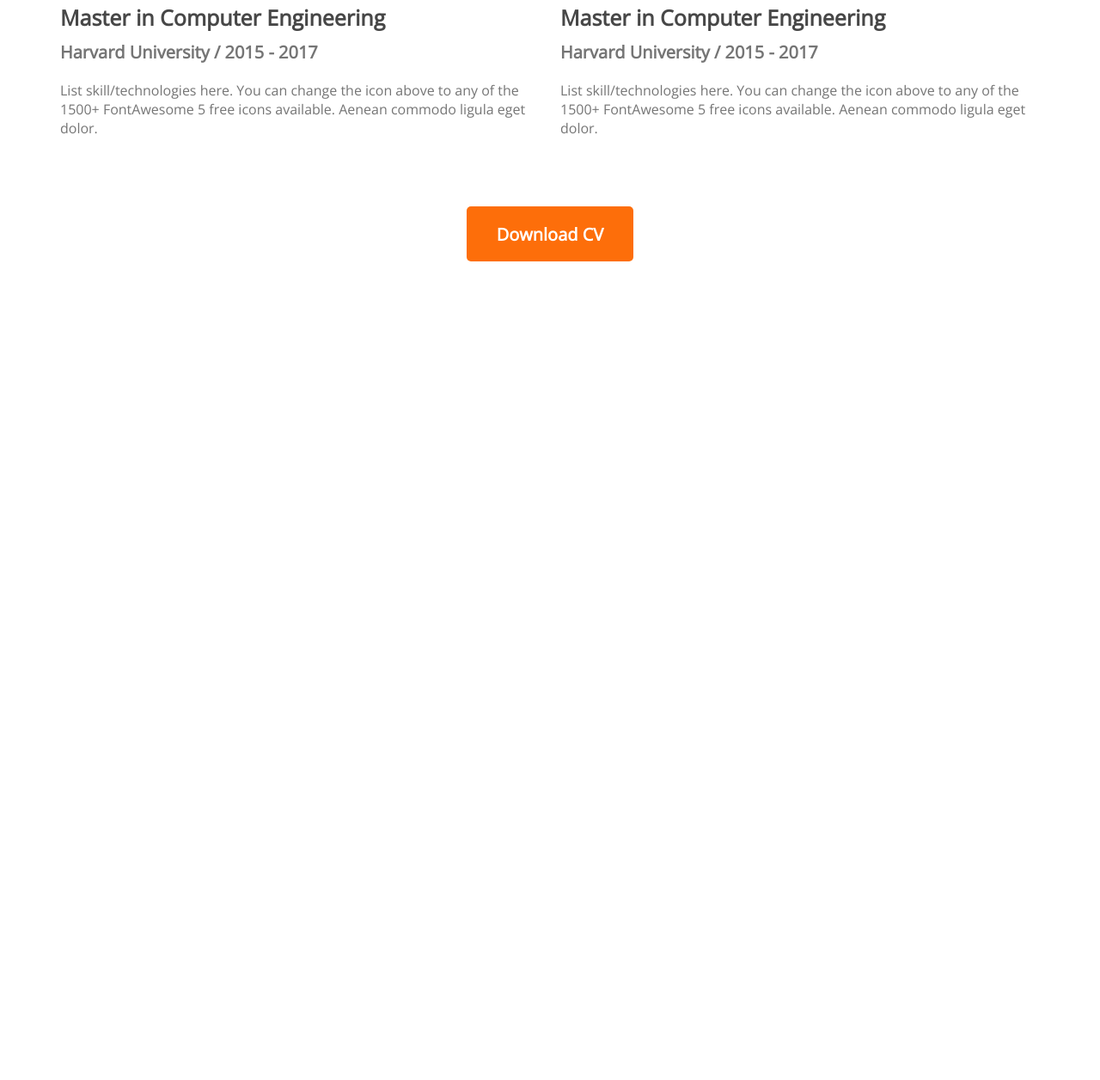
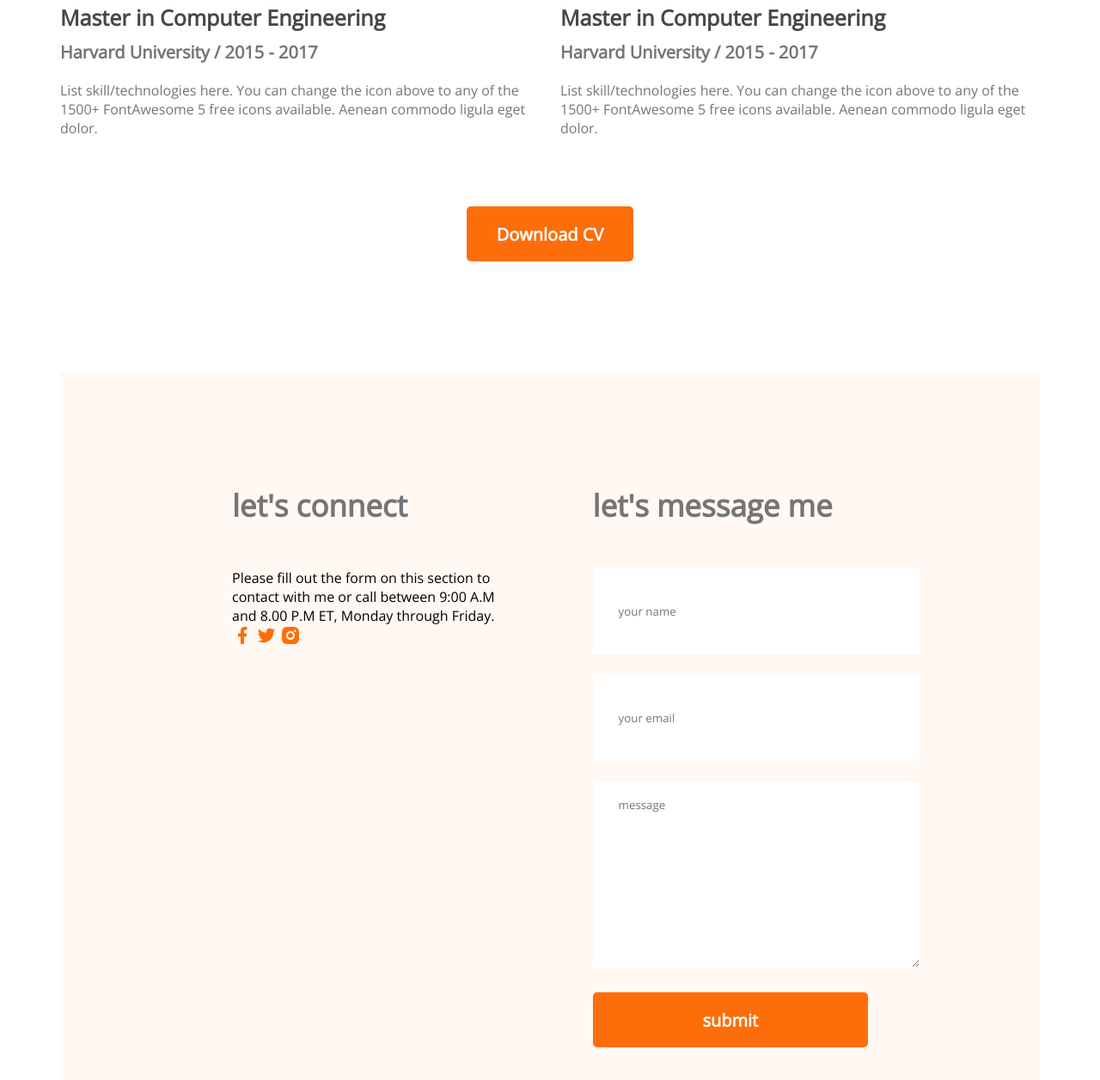
Before and after one commit to zahidrayhan98/developer-portfolio, a plain HTML site: page index.html in a window 1280 px wide. Shown: the part 2983-4239 px from the top of the page at 86% size. Before the commit the page ends 3287 px from the top, so only its background shows below. Drawn offline with nearby package versions, Linux system fonts and the light colour scheme.

Commit message:
extra changes

```diff
--- a/index.html
+++ b/index.html
@@ -155,6 +155,33 @@
 </div>
 
             </section>
+            <!-- contact section -->
+            <section class="contact">
+<div>
+    <h3 class="section-title">let's connect</h3>
+    <p class="section-description">Please fill out the form on this section to contact with me or call between 9:00 A.M and 8.00 P.M ET, Monday through Friday.</p>
+    <a href="">
+        <img src="images/icons/facebook.png">
+    </a>
+    <a href="">
+        <img src="images/icons/twitter.png">
+    </a>
+    <a href="">
+        <img src="images/icons/insta.png">
+    </a>
+</div>
+<div>
+    <h3 class="section-title">let's message me</h3>
+    <form action="">
+        <input type="text" name="" id="" placeholder="your name">
+        <input type="text" name="" id="" placeholder="your email">
+        <textarea name="" id="" cols="30" rows="10" placeholder="message"></textarea>
+        <input class="btn-primary" type="submit" value="submit">
+
+    </form>
+</div>
+
+            </section>
 
        </main>
      <footer>
--- a/styles/portfolio.css
+++ b/styles/portfolio.css
@@ -161,3 +161,26 @@ margin-bottom: 20px;
     margin-top: 50px;
     text-align: center;
    }
+   /* contact styles */
+   .contact .section-title{
+    text-align: left;
+   }
+   .contact{
+    display: flex;
+    gap: 100px;
+    background: #FFF8F3;
+    padding: 130px 200px;
+   }
+   .contact input, textarea{
+    margin-bottom: 24px;
+    border: 0;
+    width: 100%;
+    padding: 18px 30px;
+
+   }
+   input{
+    height: 64px;
+   }
+   .contact a{
+    text-decoration: none;
+   }
```
